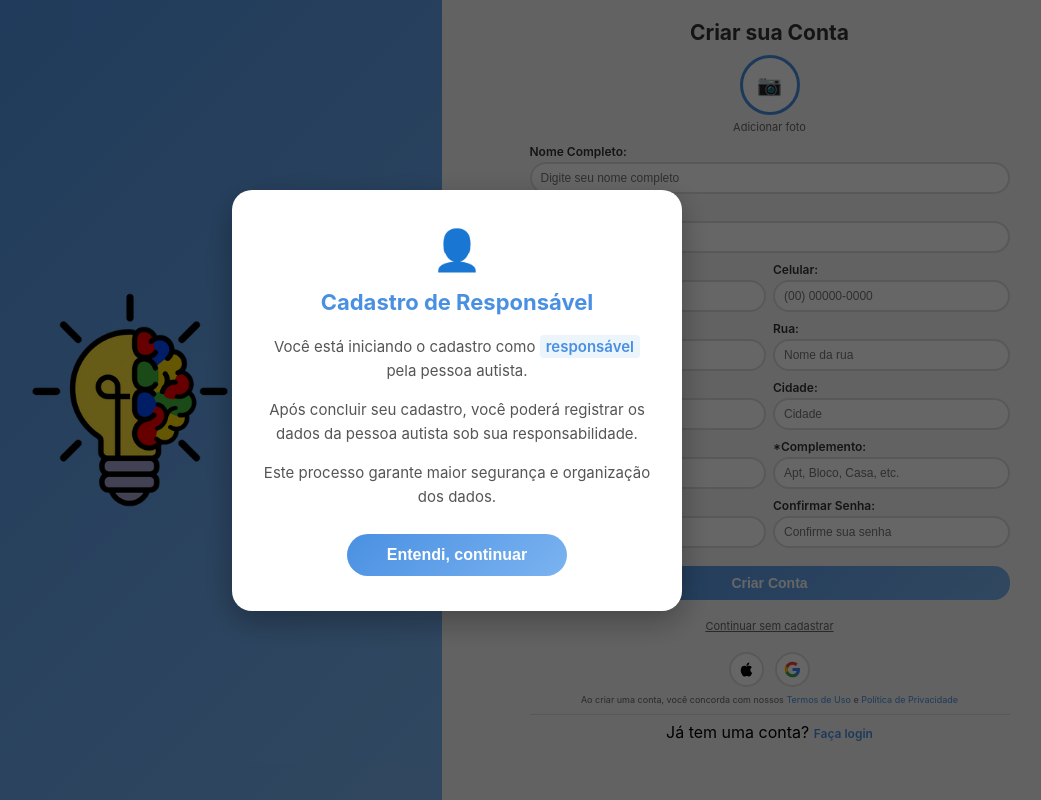
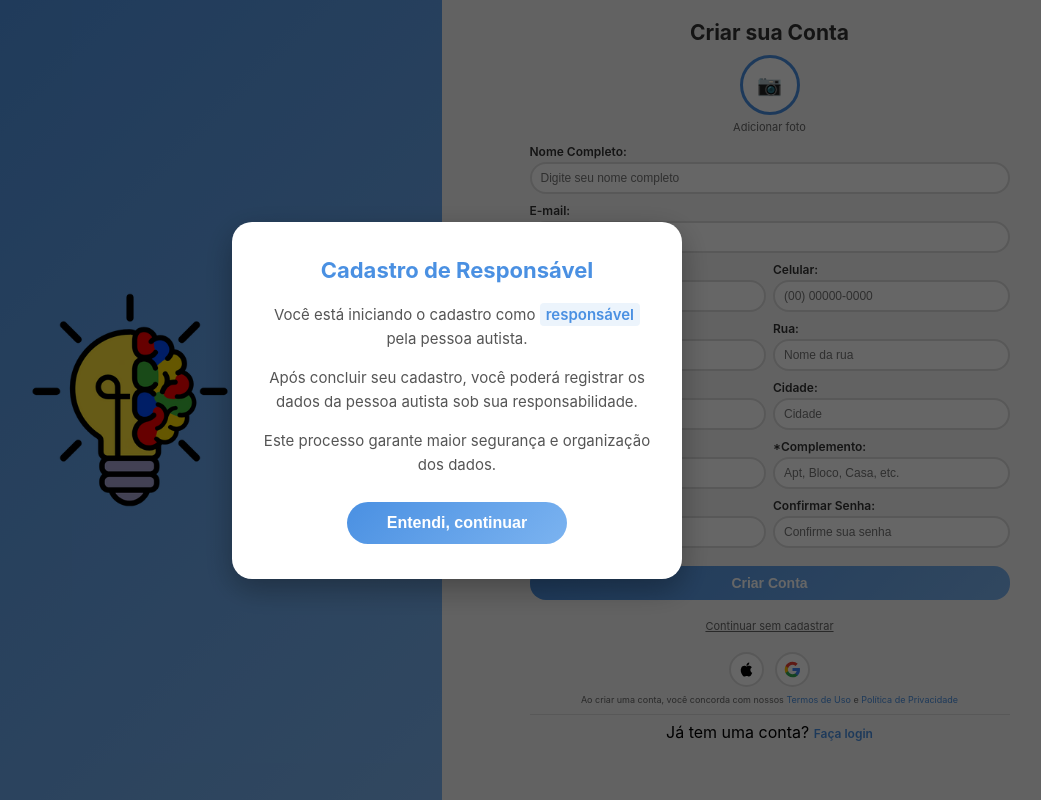
Before and after one commit to GustavoPavanBazi/Mentes_Brilhantes, a PHP site: page /html/cadastro.html in a window 1280 px wide. Shown: the whole page, without its empty margins (183-1224 px from the left). Run offline with PHP 8.4, Linux system fonts and the light colour scheme.

Commit message:
Update cadastro.css
novo css do cadastro

```diff
--- a/MENTES BRILHANTES WEB/MENTES BRILHANTES/css/cadastro.css
+++ b/MENTES BRILHANTES WEB/MENTES BRILHANTES/css/cadastro.css
@@ -348,7 +348,6 @@ body {
 }
 
 .info-modal-content::before {
-    content: '👤';
     font-size: 40px;
     display: block;
     margin-bottom: 15px;
```
